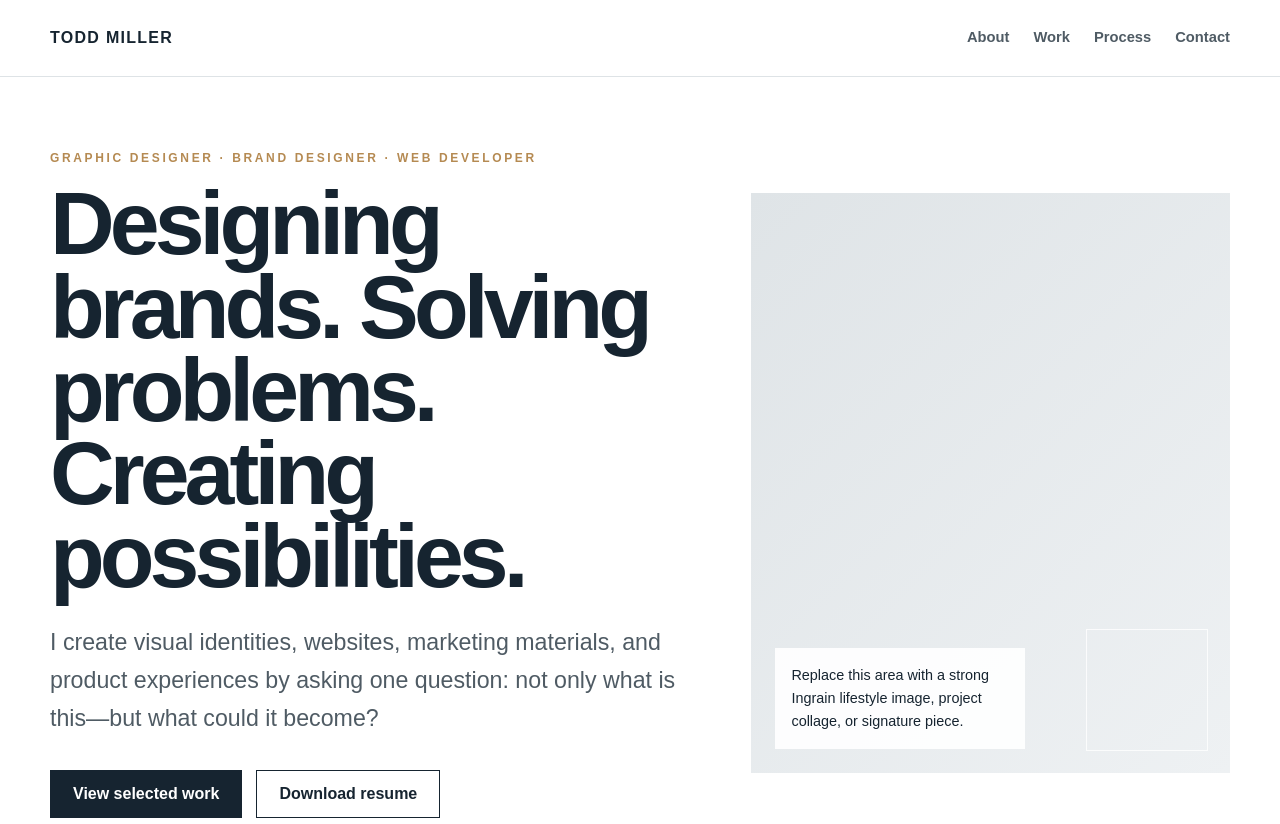
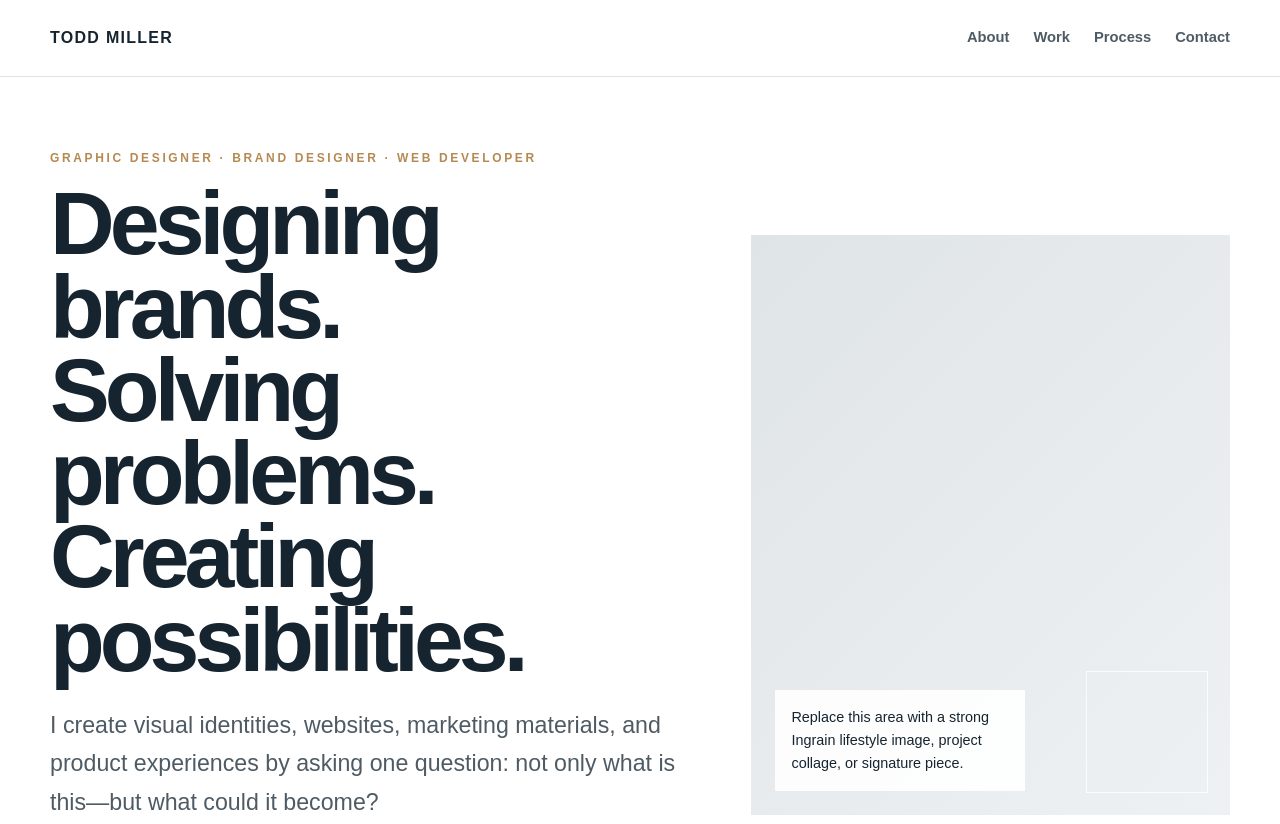
Before and after one commit to jtoddm/portfolio, a plain HTML site: page index.html in a window 1280 px wide. Shown: the top 824 px of the page. Drawn offline with Linux system fonts and the light colour scheme.

Commit message:
Update index.html

```diff
--- a/index.html
+++ b/index.html
@@ -306,7 +306,7 @@
       <div class="container hero-grid">
         <div>
           <p class="eyebrow">Graphic Designer · Brand Designer · Web Developer</p>
-          <h1>Designing brands. Solving problems. Creating possibilities.</h1>
+          <h1>Designing brands.<br> Solving problems.<br> Creating possibilities.</h1>
           <p class="lead">I create visual identities, websites, marketing materials, and product experiences by asking one question: not only what is this—but what could it become?</p>
           <div class="hero-actions">
             <a class="button" href="#work">View selected work</a>
```
